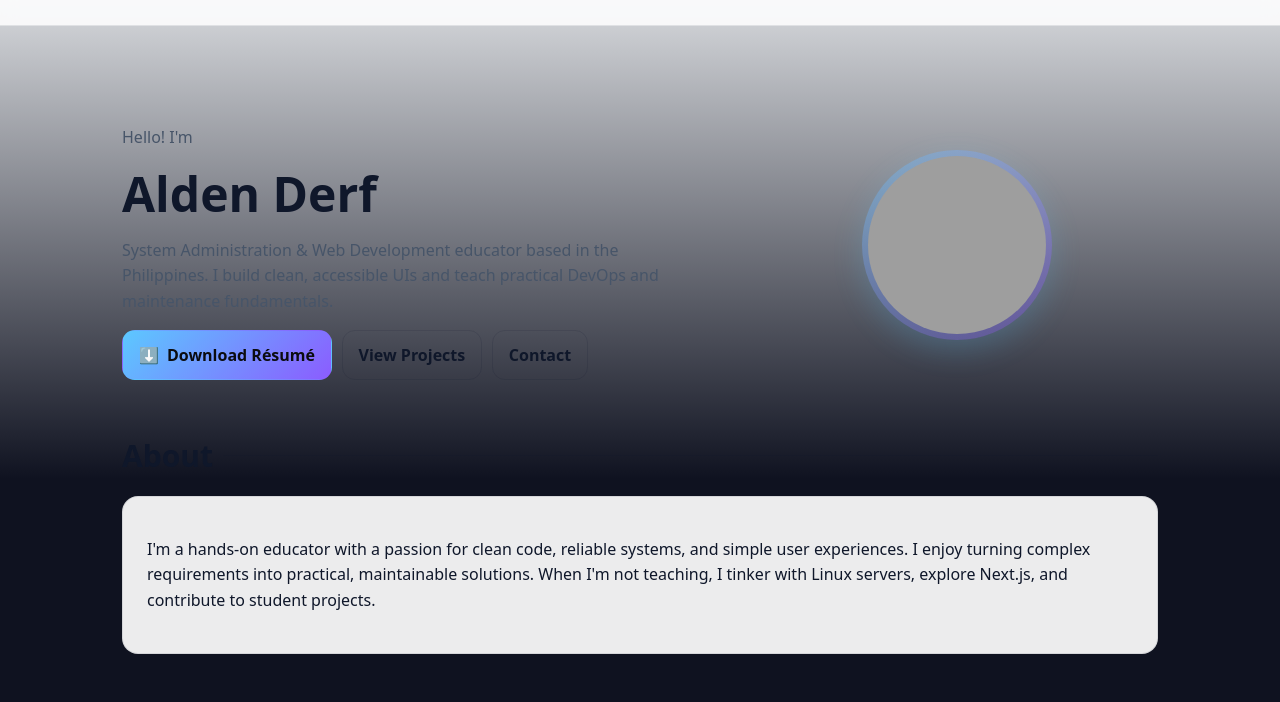
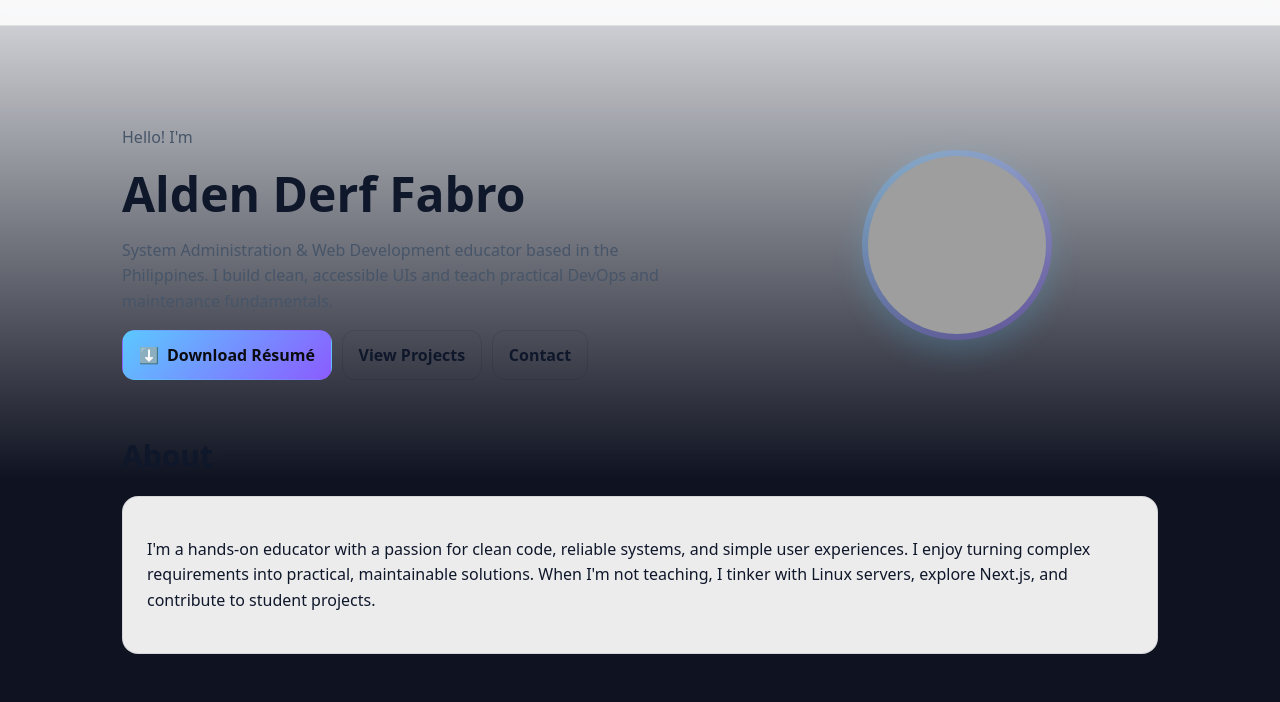
Before and after one commit to AldenDerf/portfolio-samp, a plain HTML site: page index.html in a window 1280 px wide. Shown: the part 81-783 px from the top of the page. Drawn offline with Linux system fonts and the light colour scheme; grey boxes are pictures that could not be loaded.

Commit message:
Update index.html

```diff
--- a/index.html
+++ b/index.html
@@ -338,7 +338,7 @@
       <section class="hero" aria-label="Introduction">
         <div class="intro">
           <p class="muted">Hello! I'm</p>
-          <h1>Alden Derf</h1>
+          <h1>Alden Derf Fabro</h1>
           <p>
             System Administration & Web Development educator based in the
             Philippines. I build clean, accessible UIs and teach practical
```
